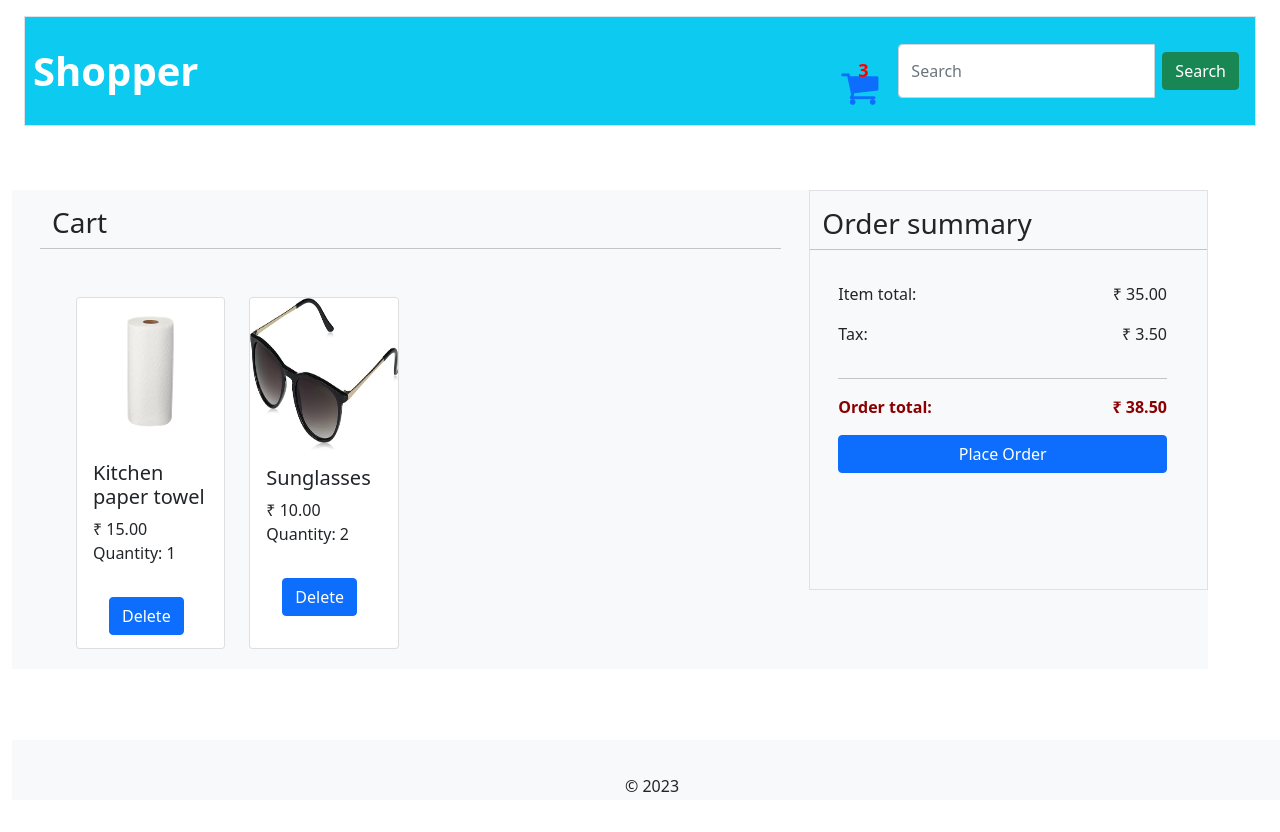
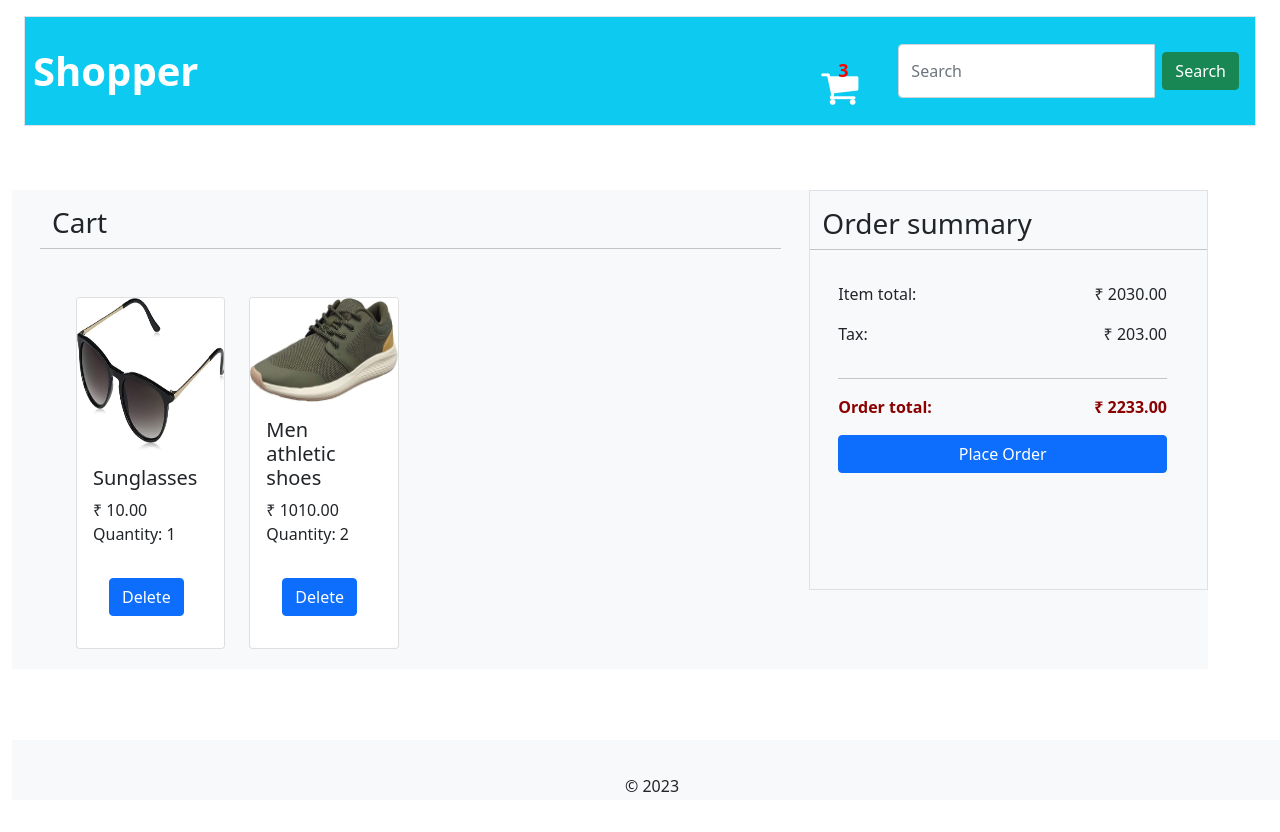
Before and after one commit to aslath/shopper, a plain HTML site: page cart.html in a window 1280 px wide. Drawn offline with nearby package versions, Linux system fonts and the light colour scheme.

Commit message:
Add files via upload

```diff
--- a/scripts/shopper.js
+++ b/scripts/shopper.js
@@ -65,7 +65,7 @@ products.forEach((product) => {
         <img class="card-img-top"
         src="${product.image}" alt="Card image cap" style="height:17em">
         <div class="card-body">
-            <h5 class="card-title">${product.name}</h5>
+            <h5 class="card-title text-break">${product.name}</h5>
             <p class="card-text">₹ ${(product.price/100).toFixed(2)}</p>
             <div class="py-2">
                 <img class="product-rating-stars" src="images/ratings/rating-${product.rating*10}.png" style="width:5em">
@@ -87,11 +87,11 @@ let cart = JSON.parse(localStorage.getItem('cart'));
 
 if(!cart){
     cart = [{
-            prodId: '5',
+            prodId: '4',
             quantity: 1
         },
         {
-            prodId: '4',
+            prodId: '3',
             quantity: 2
         }];
 }
@@ -147,6 +147,7 @@ function addToCart(productId){
             });
         }
 
+        alert("Item added to cart");
         saveToStorage();
         updateCartQuantity();
 }
@@ -170,6 +171,7 @@ function deleteFromCart(productId){
 
     cart=newCart;
 
+    alert("Item deleted from cart");
     saveToStorage();
     updateCartQuantity();
 }
@@ -188,8 +190,8 @@ function displayCart(){
                     <img class="card-img-top"
                     src="${product.image}" alt="Card image cap" style="height:10em;">
                     <div class="card-body">
-                        <h5 class="card-title">${product.name}</h5>
-                        <p class="card-text">₹ ${(product.price/100).toFixed(2)}<br>
+                        <h5 class="card-title text-break">${product.name}</h5>
+                        <p class="card-text text-break">₹ ${(product.price/100).toFixed(2)}<br>
                         Quantity: ${(item.quantity)}</p>
                         <button class="delete-item btn btn-primary m-3"
                         data-product-id="${product.id}">
--- a/styles/shopper.css
+++ b/styles/shopper.css
@@ -8,7 +8,7 @@
     text-align: center;
 }
 
-.cart-new{
+.cart-new, .cart-new a{
     font-size: 40px;
     color:white;
     font-weight: 700;
@@ -16,6 +16,8 @@
     z-index: 2;
     padding-right: 20px;
 }
+
+
 
 html {
     position: relative;
```
